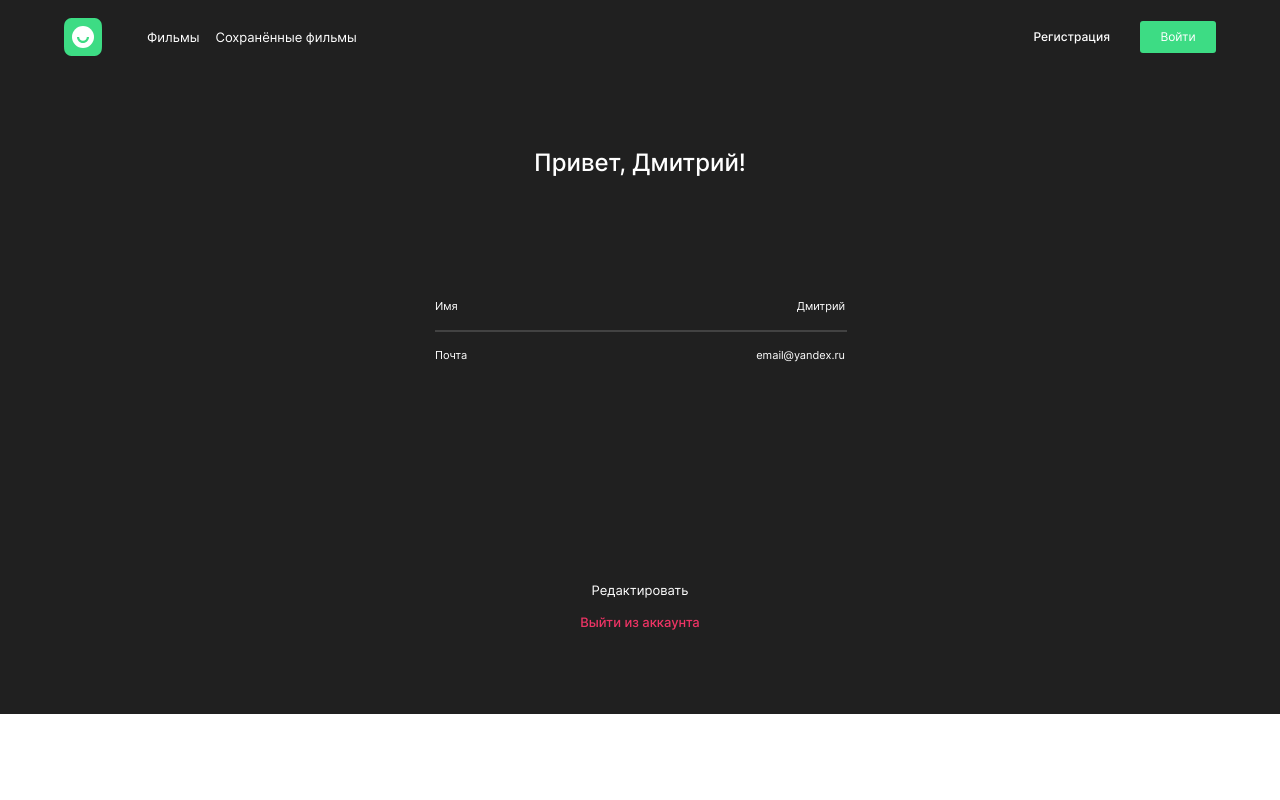
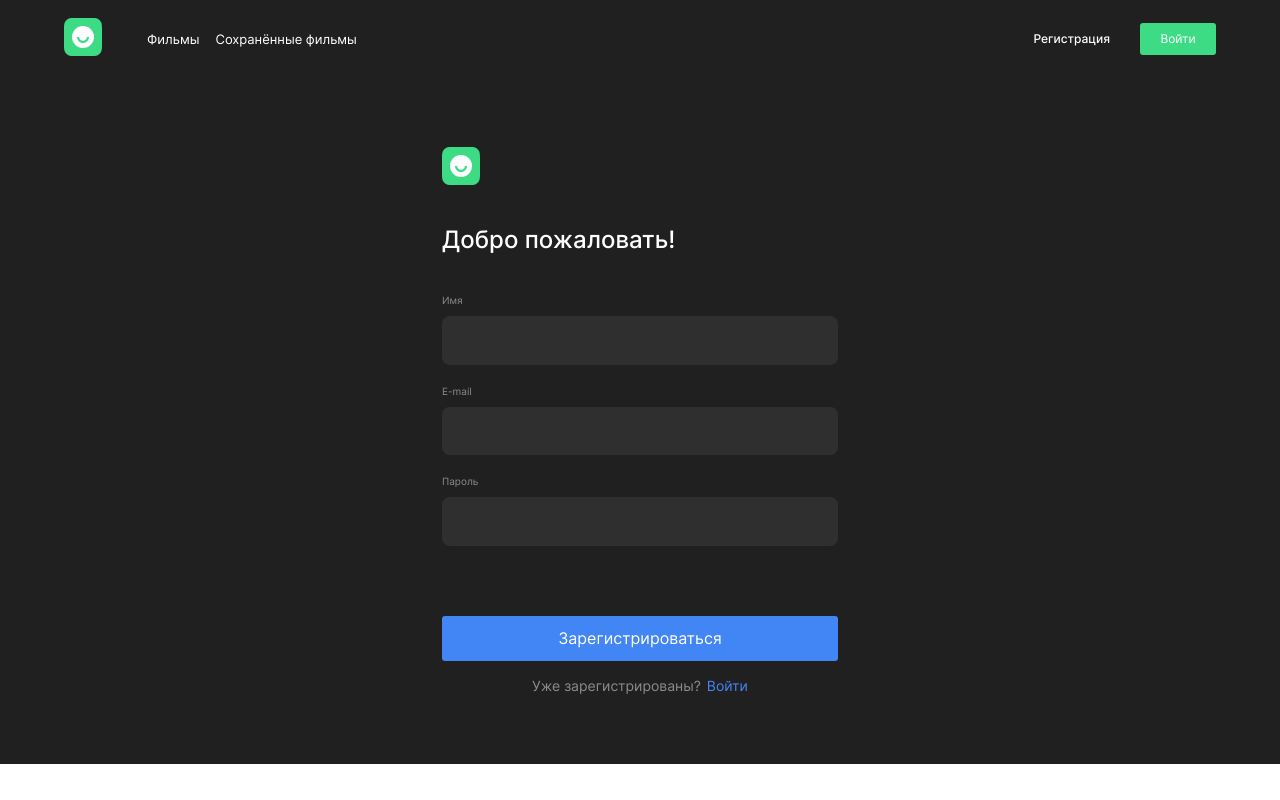
Before and after one commit to DmitriyTerementsev/movies-explorer-frontend, a React (Create React App) app: page / in a window 1280 px wide. Built offline with nearby package versions, Linux system fonts and the light colour scheme.

Commit message:
made register adaptive

```diff
--- a/src/components/App/app.jsx
+++ b/src/components/App/app.jsx
@@ -5,14 +5,16 @@ import Main from "../Main/Main.jsx";
 import SectionFilms from "../SectionFilms/SectionFilms.jsx";
 import SavedFilms from "../SavedFilms/SavedFilms.jsx";
 import Account from "../Account/Account.jsx";
+import Registration from "../Registration/Registration.jsx";
 
 function App() {
   return (
     <div className="root">
       <Header />
-      <Account />
-      {/*
-      <Header />
+      <Registration />
+
+      {/*<Account />
+
       <Routes>
         <Route path="/" element={<Main />} />
       </Routes>
--- a/src/components/Header/header.jsx
+++ b/src/components/Header/header.jsx
@@ -5,28 +5,19 @@ import headerProfile from "../../images/header__profile.svg";
 function Header() {
   return (
     <header className="header">
+            <Link to="/">
             <img src={headerLogo} alt="Лого" className="header__logo" />
+            </Link>
+
+
       <div className="header__links">
-        <Routes>
-          <Route
-            path="/"
-            element={
         <Link to="/films" className="header__link">
           Фильмы
         </Link>
-            }
-          />
-        </Routes>
-        <Routes>
-          <Route
-            path="/"
-            element={
+
         <Link to="/saved-films" className="header__link">
           Сохранённые фильмы
         </Link>
-            }
-          />
-        </Routes>
       </div>
       {/* <img src={headerProfile} alt="Профиль" className="header__profile" />  */}
       <div className="header__auth">
--- /dev/null
+++ b/src/components/Registration/Registration.jsx
@@ -0,0 +1,20 @@
+import logo from '../../images/header__logo.svg'
+
+function Registration() {
+  return <div className="register">
+    <img src={logo} alt="Лого" className="register__logo" />
+    <h3 className="register__title">Добро пожаловать!</h3>
+    <form className="register__form">
+      <p className="register__input-name">Имя</p>
+      <input type="text" className="register__input" />
+      <p className="register__input-name">E-mail</p>
+      <input type="text" className="register__input" />
+      <p className="register__input-name">Пароль</p>
+      <input type="text" className="register__input" />
+      <button className="register__button">Зарегистрироваться</button>
+    </form>
+    <p className="register__text">Уже зарегистрированы?<span className="register__accent">Войти</span></p>
+  </div>;
+}
+
+export default Registration;
--- /dev/null
+++ b/src/components/Registration/registration.css
@@ -0,0 +1,91 @@
+.register {
+  width: 396px;
+  padding-top: 70px;
+  padding-bottom: 70px;
+  display: flex;
+  flex-direction: column;
+  margin: 0 auto;
+}
+
+.register__logo {
+  width: 38px;
+  height: 38px;
+  margin: 0;
+}
+
+.register__title {
+  font-size: 24px;
+  font-weight: 500;
+  line-height: 29px;
+  text-align: left;
+  margin-top: 40px;
+}
+
+.register__form {
+  margin: 40px 0 0 0;
+  display: flex;
+  flex-direction: column;
+}
+
+.register__input-name {
+  font-size: 10px;
+  font-weight: 400;
+  line-height: 12px;
+  text-align: left;
+  color: #8b8b8b;
+  margin-top: 20px;
+}
+
+.register__input-name:first-of-type {
+  margin-top: 0;
+}
+
+.register__input {
+  background-color: #2f2f2f;
+  outline: none;
+  border: 0;
+  padding-top: 15px;
+  padding-left: 15px;
+  padding-bottom: 15px;
+  border-radius: 8px;
+  margin-top: 10px;
+}
+
+.register__button {
+  appearance: none;
+  border: 0;
+  height: 45px;
+  background-color: #4285f4;
+  border-radius: 3px;
+  margin-top: 70px;
+}
+
+.register__text {
+  margin-top: 16px;
+  font-size: 14px;
+  font-weight: 400;
+  line-height: 17px;
+  text-align: center;
+  color: #8b8b8b;
+}
+
+.register__accent {
+  color: #4285F4;
+  margin-left: 6px;
+}
+
+@media screen and (max-width: 767px) {
+  .register {
+    width: 260px;
+    padding-top: 56px;
+    padding-bottom: 30px;
+  }
+
+  .register__logo {
+    margin: 0 auto;
+  }
+
+  .register__button {
+    margin-top: 157px;
+  }
+}
--- a/src/index.css
+++ b/src/index.css
@@ -13,3 +13,4 @@
 @import url(./components/Film/film.css);
 @import url(./components/More/more.css);
 @import url(./components/Account/account.css);
+@import url(./components/Registration/registration.css);
```
Lines whose indentation alone changed are shown as unchanged.
